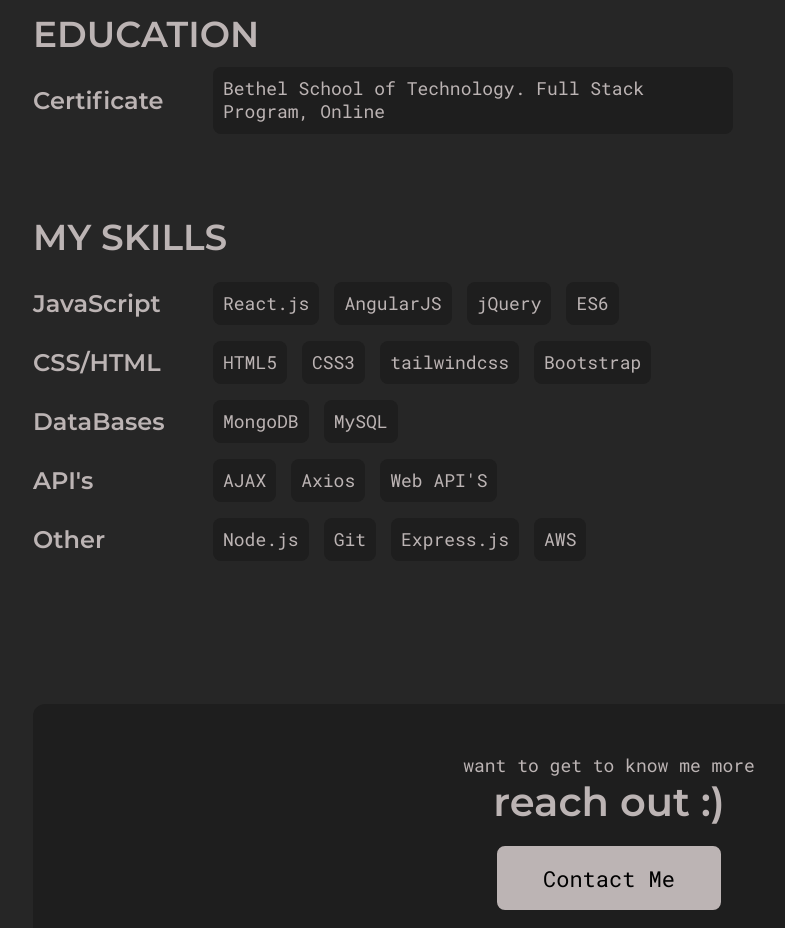
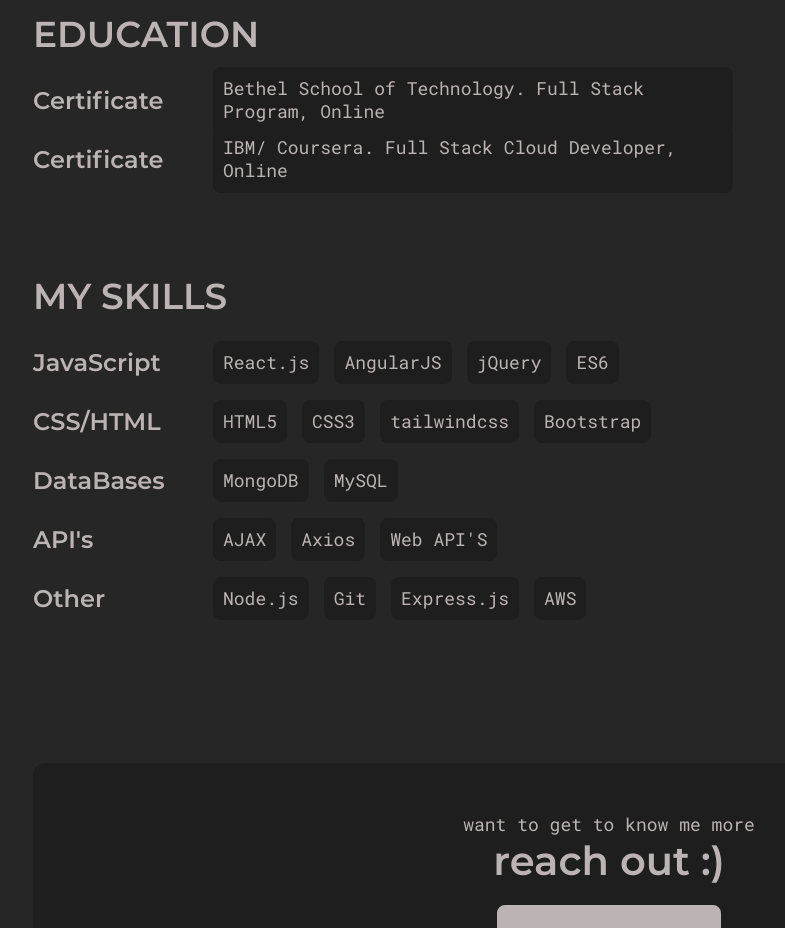
Before and after one commit to dmcmichae1/Portfolio, a React (Create React App) app: page /about in a window 1280 px wide. Shown: the part 1100-2028 px from the top of the page, without its empty margins (31-816 px from the left). Built offline with nearby package versions, Linux system fonts and the light colour scheme.

Commit message:
added education

```diff
--- a/src/Pages/About.js
+++ b/src/Pages/About.js
@@ -144,6 +144,10 @@ export default function About() {
                   'Bethel School of Technology. Full Stack Program, Online',
                 ]}
               />
+              <AboutInfoItem
+                title="Certificate"
+                items={['IBM/ Coursera. Full Stack Cloud Developer, Online']}
+              />
             </div>
             <div className="about__info__item">
               <h1 className="about__info__heading">My Skills</h1>
```
